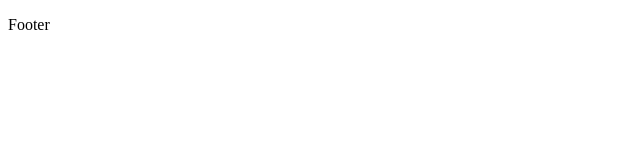
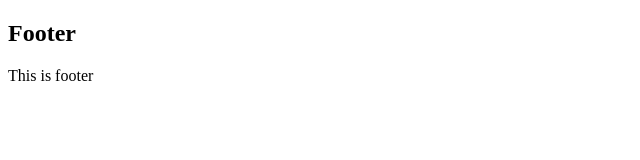
Before and after one commit to rewaleshweta/MY-CODING, a plain HTML site: page assets/index.html in a window 1280 px wide. Shown: the whole page, without its empty margins (0-640 px from the left). Drawn offline with Linux system fonts and the light colour scheme.

Commit message:
Added index.html with some style

```diff
--- a/assets/index.html
+++ b/assets/index.html
@@ -8,7 +8,8 @@
 </head>
 <body>
     <div>
-      <p>Footer</p>
+      <h2>Footer</h2>
+      <p class="footer">This is footer</p>
        </div>
 
 </body>
```
